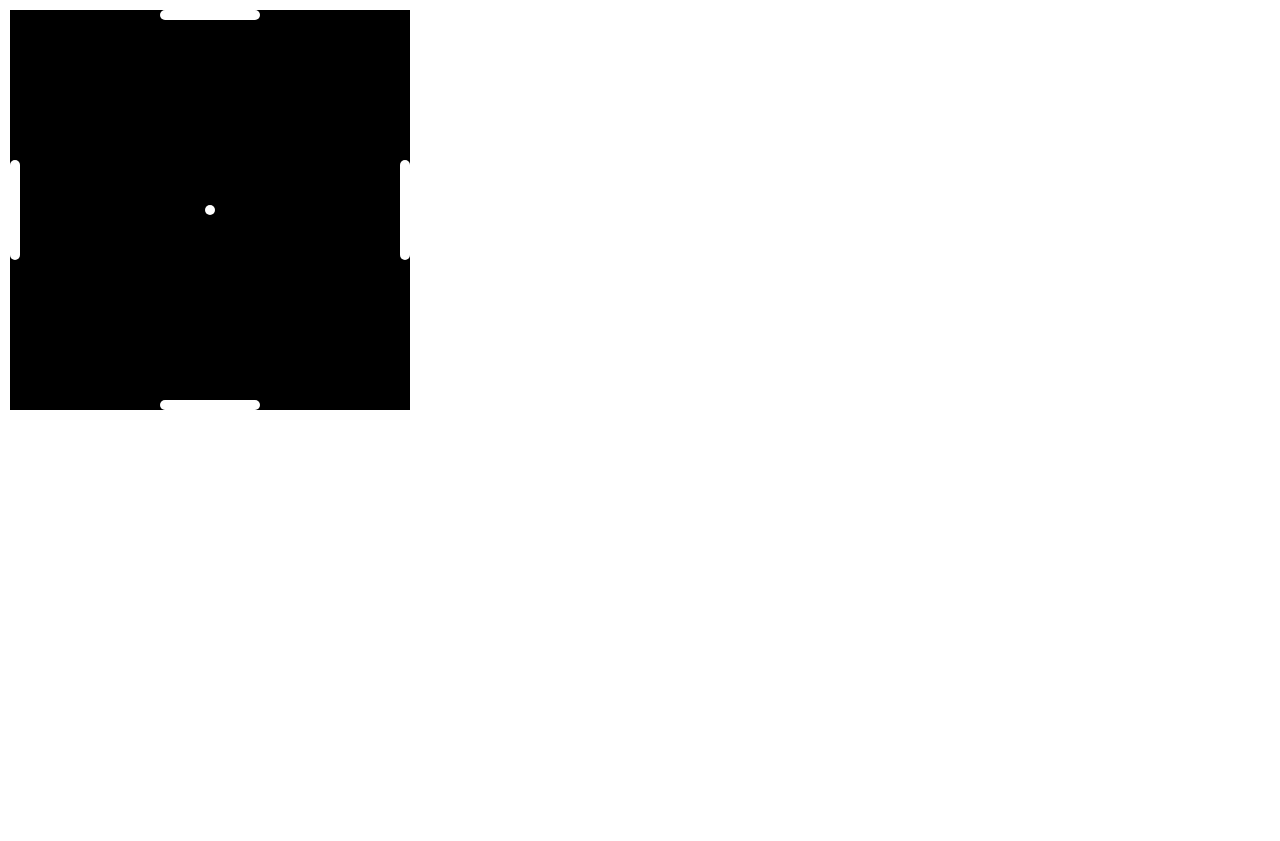
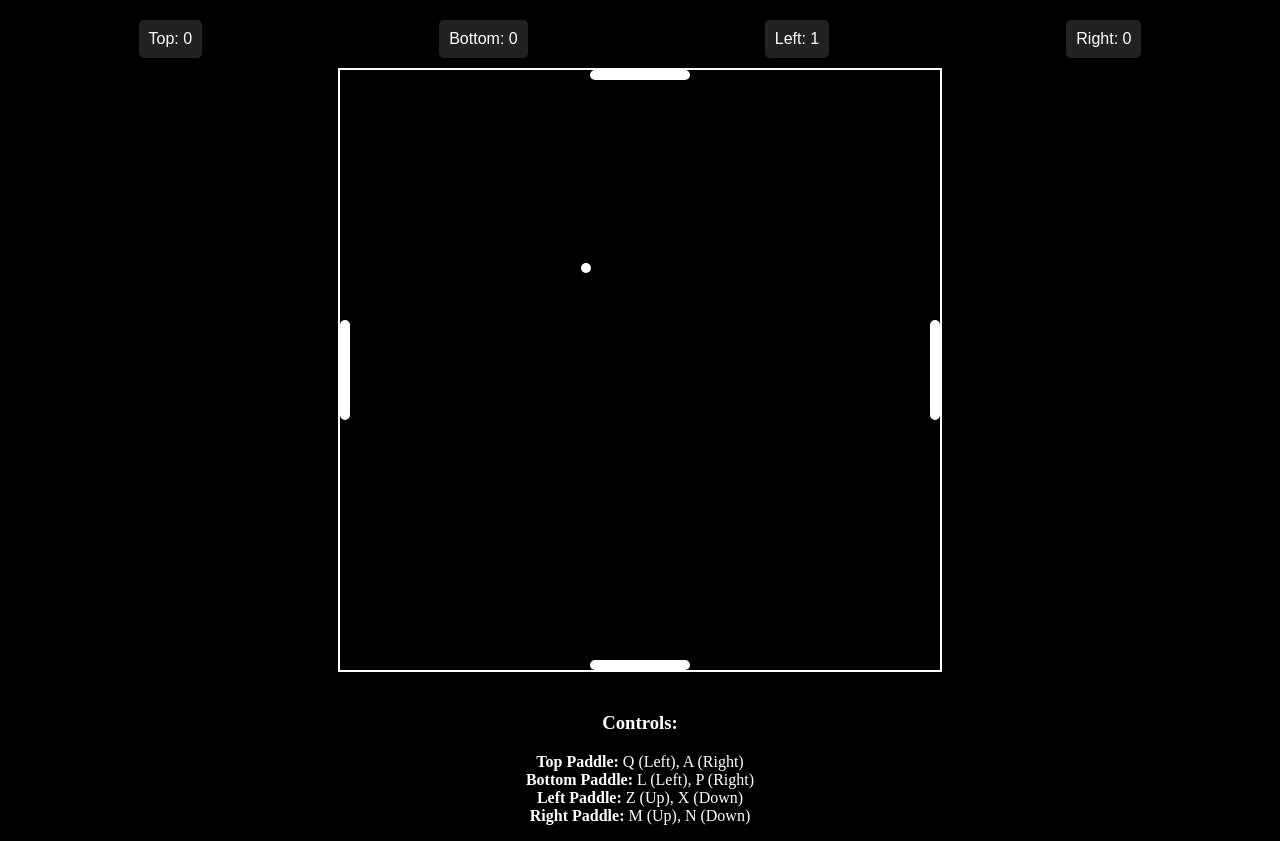
Before and after one commit to fishsticks89/hw-topics-design-for-game, a SvelteKit app: page / in a window 1280 px wide. Before the commit the page ends 800 px from the top, so only its background shows below. Built offline with nearby package versions, Linux system fonts and the light colour scheme.

Commit message:
four player pong

```diff
--- a/src/app.html
+++ b/src/app.html
@@ -9,4 +9,11 @@
 	<body data-sveltekit-preload-data="hover">
 		<div style="display: contents">%sveltekit.body%</div>
 	</body>
+	<style>
+		body, root, html {
+			margin: 0px;
+			padding: 0px;
+			background-color: black;
+		}
+	</style>
 </html>
--- a/src/routes/+page.svelte
+++ b/src/routes/+page.svelte
@@ -1,9 +1,278 @@
 <script lang="ts">
-    import Square from "./Field.svelte"
+    import { onMount, onDestroy } from "svelte";
+    import Field from "./Field.svelte";
+    import { browser } from "$app/environment";
+
+    // Game settings
+    const squareSize = 600;
+    const paddleWidth = 100;
+    const paddleThickness = 10;
+    const paddleSpeed = 1; // Paddle movement speed in percentage per frame
+    const ballSpeedInitial = 0.3; // Initial ball speed
+
+    // Convert paddle dimensions to percentages
+    const paddleWidthPercentage = (paddleWidth / squareSize) * 100;
+    const paddleThicknessPercentage = (paddleThickness / squareSize) * 100;
+
+    // Paddle positions (0 to 100)
+    let paddleTop = 50;
+    let paddleBottom = 50;
+    let paddleLeft = 50;
+    let paddleRight = 50;
+
+    // Scores
+    let scoreTop = 0;
+    let scoreBottom = 0;
+    let scoreLeft = 0;
+    let scoreRight = 0;
+
+    // Ball position and velocity
+    interface Position {
+        x: number;
+        y: number;
+    }
+
+    let ballPosition: Position = { x: 50, y: 50 };
+    let ballVelocity: Position = { x: ballSpeedInitial, y: ballSpeedInitial };
+
+    // Keyboard state
+    let keysPressed: { [key: string]: boolean } = {};
+
+    // Key mappings
+    const keyBindings = {
+        paddleTop: { left: "q", right: "a" },
+        paddleBottom: { left: "l", right: "p" },
+        paddleLeft: { up: "z", down: "x" },
+        paddleRight: { up: "m", down: "n" },
+    };
+
+    // Event handlers
+    function handleKeyDown(event: KeyboardEvent): void {
+        keysPressed[event.key.toLowerCase()] = true;
+    }
+
+    function handleKeyUp(event: KeyboardEvent): void {
+        keysPressed[event.key.toLowerCase()] = false;
+    }
+
+    // Game loop
+    let animationFrame: number;
+
+    function gameLoop(): void {
+        movePaddles();
+        moveBall();
+        animationFrame = requestAnimationFrame(gameLoop);
+    }
+
+    function movePaddles(): void {
+        // Top Paddle (moves left/right)
+        if (keysPressed[keyBindings.paddleTop.left]) {
+            paddleTop = Math.max(0, paddleTop - paddleSpeed);
+        }
+        if (keysPressed[keyBindings.paddleTop.right]) {
+            paddleTop = Math.min(100, paddleTop + paddleSpeed);
+        }
+
+        // Bottom Paddle (moves left/right)
+        if (keysPressed[keyBindings.paddleBottom.left]) {
+            paddleBottom = Math.max(0, paddleBottom - paddleSpeed);
+        }
+        if (keysPressed[keyBindings.paddleBottom.right]) {
+            paddleBottom = Math.min(100, paddleBottom + paddleSpeed);
+        }
+
+        // Left Paddle (moves up/down)
+        if (keysPressed[keyBindings.paddleLeft.up]) {
+            paddleLeft = Math.max(0, paddleLeft - paddleSpeed);
+        }
+        if (keysPressed[keyBindings.paddleLeft.down]) {
+            paddleLeft = Math.min(100, paddleLeft + paddleSpeed);
+        }
+
+        // Right Paddle (moves up/down)
+        if (keysPressed[keyBindings.paddleRight.up]) {
+            paddleRight = Math.max(0, paddleRight - paddleSpeed);
+        }
+        if (keysPressed[keyBindings.paddleRight.down]) {
+            paddleRight = Math.min(100, paddleRight + paddleSpeed);
+        }
+    }
+
+    function moveBall(): void {
+        // Update ball position
+        ballPosition.x += ballVelocity.x;
+        ballPosition.y += ballVelocity.y;
+
+        // Check collisions with paddles
+        checkPaddleCollision();
+
+        // Check if the ball goes off the field
+        if (ballPosition.x <= 0) {
+            // Ball went off the left side, Right player scores
+            scoreRight += 1;
+            resetBall();
+        } else if (ballPosition.x >= 100) {
+            // Ball went off the right side, Left player scores
+            scoreLeft += 1;
+            resetBall();
+        }
+
+        if (ballPosition.y <= 0) {
+            // Ball went off the top side, Bottom player scores
+            scoreBottom += 1;
+            resetBall();
+        } else if (ballPosition.y >= 100) {
+            // Ball went off the bottom side, Top player scores
+            scoreTop += 1;
+            resetBall();
+        }
+    }
+
+    function checkPaddleCollision(): void {
+        const paddleEdge = paddleThicknessPercentage;
+
+        // Collision with Top Paddle
+        if (ballPosition.y <= paddleEdge && ballVelocity.y < 0) {
+            const paddleStart = paddleTop - paddleWidthPercentage / 2;
+            const paddleEnd = paddleTop + paddleWidthPercentage / 2;
+            if (ballPosition.x >= paddleStart && ballPosition.x <= paddleEnd) {
+                // Calculate offset from paddle center
+                const offset =
+                    (ballPosition.x -
+                        (paddleStart + paddleWidthPercentage / 2)) /
+                    (paddleWidthPercentage / 2);
+                ballVelocity.y = -ballVelocity.y; // Reverse vertical direction
+                ballVelocity.x += offset * 0.5; // Adjust horizontal velocity
+                ballPosition.y = paddleEdge; // Prevent sticking
+            }
+        }
+
+        // Collision with Bottom Paddle
+        if (ballPosition.y >= 100 - paddleEdge && ballVelocity.y > 0) {
+            const paddleStart = paddleBottom - paddleWidthPercentage / 2;
+            const paddleEnd = paddleBottom + paddleWidthPercentage / 2;
+            if (ballPosition.x >= paddleStart && ballPosition.x <= paddleEnd) {
+                const offset =
+                    (ballPosition.x -
+                        (paddleStart + paddleWidthPercentage / 2)) /
+                    (paddleWidthPercentage / 2);
+                ballVelocity.y = -ballVelocity.y;
+                ballVelocity.x += offset * 0.5;
+                ballPosition.y = 100 - paddleEdge; // Prevent sticking
+            }
+        }
+
+        // Collision with Left Paddle
+        if (ballPosition.x <= paddleEdge && ballVelocity.x < 0) {
+            const paddleStart = paddleLeft - paddleWidthPercentage / 2;
+            const paddleEnd = paddleLeft + paddleWidthPercentage / 2;
+            if (ballPosition.y >= paddleStart && ballPosition.y <= paddleEnd) {
+                const offset =
+                    (ballPosition.y -
+                        (paddleStart + paddleWidthPercentage / 2)) /
+                    (paddleWidthPercentage / 2);
+                ballVelocity.x = -ballVelocity.x;
+                ballVelocity.y += offset * 0.5;
+                ballPosition.x = paddleEdge; // Prevent sticking
+            }
+        }
+
+        // Collision with Right Paddle
+        if (ballPosition.x >= 100 - paddleEdge && ballVelocity.x > 0) {
+            const paddleStart = paddleRight - paddleWidthPercentage / 2;
+            const paddleEnd = paddleRight + paddleWidthPercentage / 2;
+            if (ballPosition.y >= paddleStart && ballPosition.y <= paddleEnd) {
+                const offset =
+                    (ballPosition.y -
+                        (paddleStart + paddleWidthPercentage / 2)) /
+                    (paddleWidthPercentage / 2);
+                ballVelocity.x = -ballVelocity.x;
+                ballVelocity.y += offset * 0.5;
+                ballPosition.x = 100 - paddleEdge; // Prevent sticking
+            }
+        }
+
+        // Normalize ball speed to maintain consistent gameplay
+        const speed = Math.sqrt(ballVelocity.x ** 2 + ballVelocity.y ** 2);
+        const normalizedSpeed = ballSpeedInitial / speed;
+        ballVelocity.x *= normalizedSpeed;
+        ballVelocity.y *= normalizedSpeed;
+    }
+
+    function resetBall(): void {
+        // Reset ball position to center
+        ballPosition = { x: 50, y: 50 };
+
+        // Randomize initial direction
+        const angle = Math.random() * 2 * Math.PI;
+        const speed = ballSpeedInitial;
+        ballVelocity = {
+            x: speed * Math.cos(angle),
+            y: speed * Math.sin(angle),
+        };
+    }
+
+    if (browser) {
+        onMount(() => {
+            window.addEventListener("keydown", handleKeyDown);
+            window.addEventListener("keyup", handleKeyUp);
+            animationFrame = requestAnimationFrame(gameLoop);
+        });
+
+        onDestroy(() => {
+            window.removeEventListener("keydown", handleKeyDown);
+            window.removeEventListener("keyup", handleKeyUp);
+            cancelAnimationFrame(animationFrame);
+        });
+    }
 </script>
 
-<Square />
+<div class="container">
+    <div class="scoreboard">
+        <div class="score">Top: {scoreTop}</div>
+        <div class="score">Bottom: {scoreBottom}</div>
+        <div class="score">Left: {scoreLeft}</div>
+        <div class="score">Right: {scoreRight}</div>
+    </div>
+
+    <Field
+        {squareSize}
+        {paddleWidth}
+        {paddleThickness}
+        {paddleTop}
+        {paddleBottom}
+        {paddleLeft}
+        {paddleRight}
+        {ballPosition}
+    />
+</div>
+
+<!-- Instructions -->
+<div style="color: white; text-align: center; margin-top: 20px;">
+    <h3>Controls:</h3>
+    <p>
+        <strong>Top Paddle:</strong> Q (Left), A (Right)<br />
+        <strong>Bottom Paddle:</strong> L (Left), P (Right)<br />
+        <strong>Left Paddle:</strong> Z (Up), X (Down)<br />
+        <strong>Right Paddle:</strong> M (Up), N (Down)
+    </p>
+</div>
 
 <style>
-
+    .scoreboard {
+        display: flex;
+        justify-content: space-around;
+        margin-bottom: 10px;
+        color: white;
+        font-family: Arial, sans-serif;
+    }
+    .score {
+        background: #222;
+        padding: 10px;
+        border-radius: 5px;
+    }
+    .container {
+        background: #000;
+        padding: 20px;
+    }
 </style>
--- a/src/routes/Field.svelte
+++ b/src/routes/Field.svelte
@@ -1,17 +1,23 @@
-<script>
-    export let squareSize = 400; // Square size in pixels
+<!-- Field.svelte -->
+<script lang="ts">
+  export let squareSize: number = 600; // Size of the game field in pixels
 
-    export let paddleWidth = 25; // Paddle width as a percentage of the square's size
-    export let paddleThickness = 10; // Thickness of each paddle in pixels
+  export let paddleWidth: number = 20; // Paddle width in pixels
+  export let paddleThickness: number = 10; // Thickness of each paddle in pixels
 
-    // Paddle positions (percentage from the center along their respective sides)
-    export let paddleTop = 50;
-    export let paddleBottom = 50;
-    export let paddleLeft = 50;
-    export let paddleRight = 50;
+  // Paddle positions (percentage of the field's dimensions)
+  export let paddleTop: number = 50;
+  export let paddleBottom: number = 50;
+  export let paddleLeft: number = 50;
+  export let paddleRight: number = 50;
 
-    // Ball position (x, y) as percentages relative to the square
   export let ballPosition = { x: 50, y: 50 };
+
+  // Compute paddle dimensions in percentages
+  const paddleWidthPercentage = (paddleWidth / squareSize) * 100;
+  const paddleThicknessPercentage = (paddleThickness / squareSize) * 100;
+
+  const ballSize = 10; // Ball size in pixels
 </script>
 
 <style>
@@ -22,21 +28,12 @@
     background: #000;
     overflow: hidden;
     border: 2px solid white;
+    margin: 0 auto;
   }
   .paddle {
     position: absolute;
     background: white;
     border-radius: 5px;
-    }
-    .paddle-top,
-    .paddle-bottom {
-      height: var(--thickness);
-      width: var(--width);
-    }
-    .paddle-left,
-    .paddle-right {
-      width: var(--thickness);
-      height: var(--width);
   }
   .ball {
     position: absolute;
@@ -52,11 +49,10 @@
   <div
     class="paddle paddle-top"
     style="
-        --width: {paddleWidth}%;
-        --thickness: {paddleThickness}px;
+      width: {paddleWidthPercentage}%;
+      height: {paddleThicknessPercentage}%;
       top: 0;
-        left: calc(50% - {paddleWidth / 2}%);
-        transform: translateY({paddleTop - 50}%);
+      left: calc({paddleTop}% - {paddleWidthPercentage / 2}%);
     "
   ></div>
 
@@ -64,11 +60,10 @@
   <div
     class="paddle paddle-bottom"
     style="
-        --width: {paddleWidth}%;
-        --thickness: {paddleThickness}px;
+      width: {paddleWidthPercentage}%;
+      height: {paddleThicknessPercentage}%;
       bottom: 0;
-        left: calc(50% - {paddleWidth / 2}%);
-        transform: translateY({-paddleBottom + 50}%);
+      left: calc({paddleBottom}% - {paddleWidthPercentage / 2}%);
     "
   ></div>
 
@@ -76,11 +71,10 @@
   <div
     class="paddle paddle-left"
     style="
-        --width: {paddleWidth}%;
-        --thickness: {paddleThickness}px;
+      width: {paddleThicknessPercentage}%;
+      height: {paddleWidthPercentage}%;
       left: 0;
-        top: calc(50% - {paddleWidth / 2}%);
-        transform: translateX({paddleLeft - 50}%);
+      top: calc({paddleLeft}% - {paddleWidthPercentage / 2}%);
     "
   ></div>
 
@@ -88,11 +82,10 @@
   <div
     class="paddle paddle-right"
     style="
-        --width: {paddleWidth}%;
-        --thickness: {paddleThickness}px;
+      width: {paddleThicknessPercentage}%;
+      height: {paddleWidthPercentage}%;
       right: 0;
-        top: calc(50% - {paddleWidth / 2}%);
-        transform: translateX({-paddleRight + 50}%);
+      top: calc({paddleRight}% - {paddleWidthPercentage / 2}%);
     "
   ></div>
 
@@ -100,8 +93,8 @@
   <div
     class="ball"
     style="
-        left: calc({ballPosition.x}% - 5px);
-        top: calc({ballPosition.y}% - 5px);
+      left: calc({ballPosition.x}% - {ballSize / 2}px);
+      top: calc({ballPosition.y}% - {ballSize / 2}px);
     "
   ></div>
 </div>
```
Lines whose indentation alone changed are shown as unchanged.
